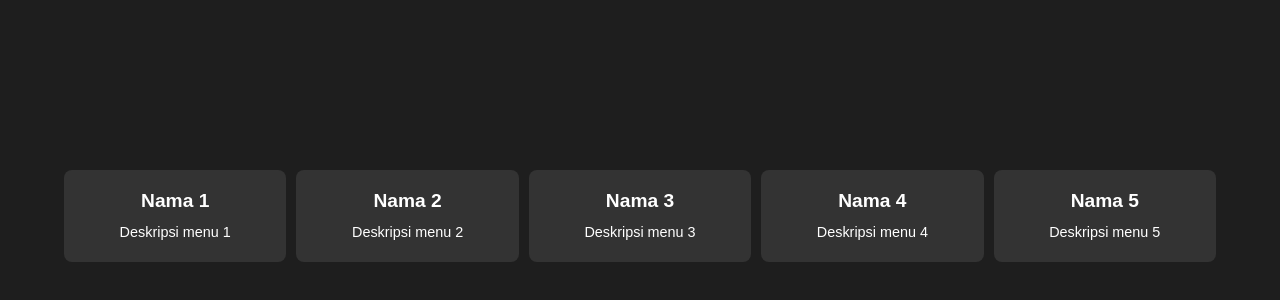
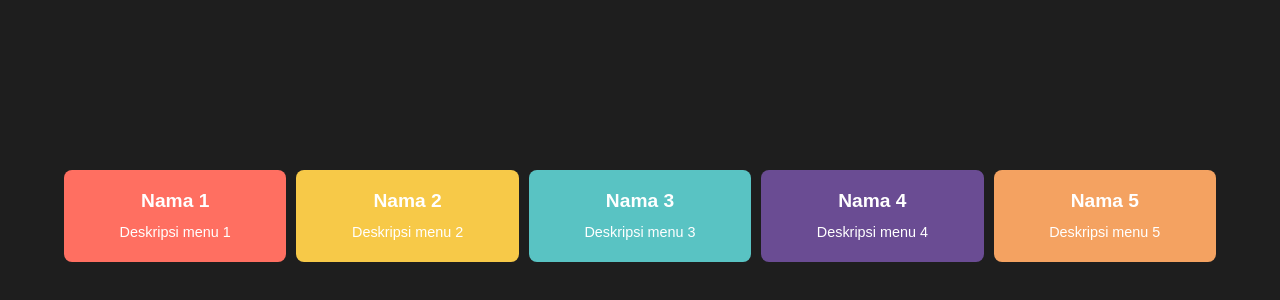
Before and after one commit to crootss/crootss.github.io, a plain HTML site: page index.html in a window 1280 px wide. Shown: the part 184-484 px from the top of the page. Drawn offline with Linux system fonts and the light colour scheme.

Commit message:
Update index.html

```diff
--- a/index.html
+++ b/index.html
@@ -3,36 +3,36 @@
 <head>
   <meta charset="UTF-8">
   <meta name="viewport" content="width=device-width, initial-scale=1.0">
-  <title>Menu Kotak-Kotak</title>
+  <title>Menu Kotak Bervariasi</title>
   <link rel="stylesheet" href="croot.css">
 </head>
 <body>
   <div class="container">
-    <div class="tile">
+    <div class="tile tile-large" style="background-color: #ff6f61;">
       <a href="#link1">
         <h3>Nama 1</h3>
         <p>Deskripsi menu 1</p>
       </a>
     </div>
-    <div class="tile">
+    <div class="tile tile-medium" style="background-color: #f7c948;">
       <a href="#link2">
         <h3>Nama 2</h3>
         <p>Deskripsi menu 2</p>
       </a>
     </div>
-    <div class="tile">
+    <div class="tile tile-small" style="background-color: #59c3c3;">
       <a href="#link3">
         <h3>Nama 3</h3>
         <p>Deskripsi menu 3</p>
       </a>
     </div>
-    <div class="tile">
+    <div class="tile tile-medium" style="background-color: #6a4c93;">
       <a href="#link4">
         <h3>Nama 4</h3>
         <p>Deskripsi menu 4</p>
       </a>
     </div>
-    <div class="tile">
+    <div class="tile tile-large" style="background-color: #f4a261;">
       <a href="#link5">
         <h3>Nama 5</h3>
         <p>Deskripsi menu 5</p>
```
